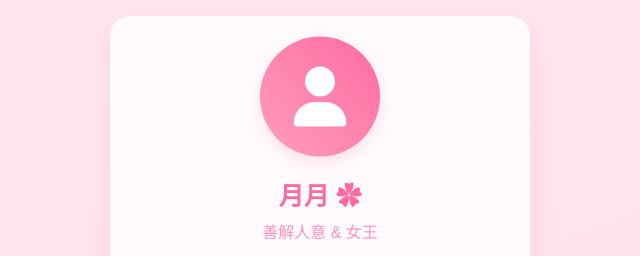
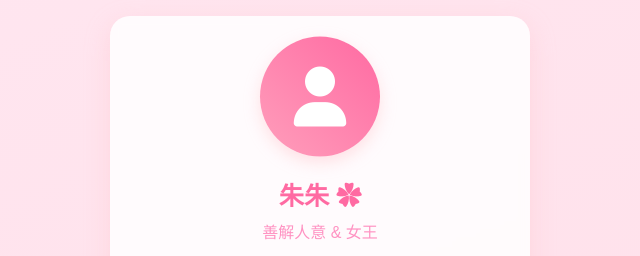
Before and after one commit to chencuy/chencuy.github.io, a plain HTML site: page yueyue_az.html in a window 1280 px wide. Shown: the top 256 px of the page, 320-960 px from the left. Drawn offline with Linux system fonts and the light colour scheme.

Commit message:
Update yueyue_az.html

```diff
--- a/yueyue_az.html
+++ b/yueyue_az.html
@@ -251,7 +251,7 @@
                 </div>
             </div>
 
-            <h1 class="title">月月 ✿</h1>
+            <h1 class="title">朱朱 ✿</h1>
             <p class="subtitle">善解人意 & 女王</p>
 
             <div class="type-container">
@@ -412,4 +412,5 @@
         }
     </script>
 </body>
+
 </html>
```
